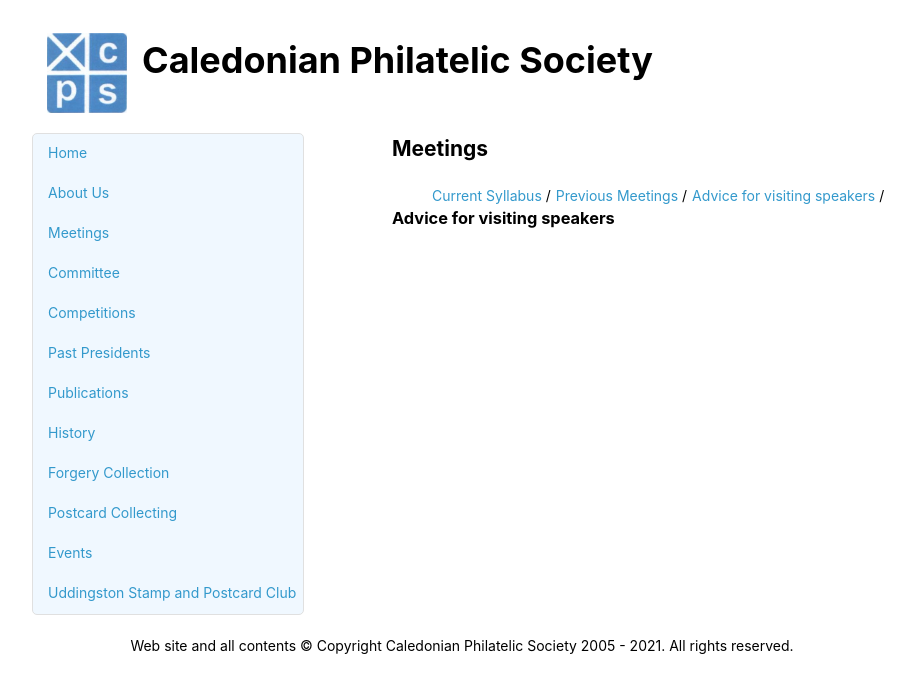
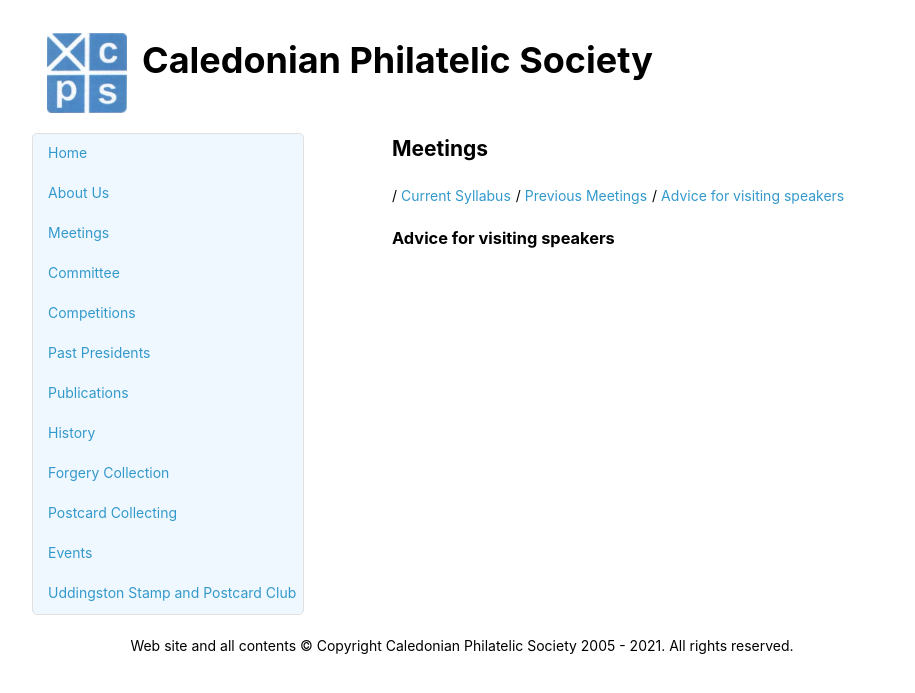
Before and after one commit to astalker/caledonian-stamps, a Jekyll site: the page built from advice-for-visiting-speakers.md, in a window 1280 px wide. Shown: the top 693 px of the page, without its empty margins (178-1093 px from the left). Built offline with Jekyll 4.4.1, drawn with Linux system fonts in a browser that asks for light colours; our own code applies the rules of GitHub Pages for plain Markdown files.

Commit message:
Menu style fixes

```diff
--- a/stylesheets/styles.css
+++ b/stylesheets/styles.css
@@ -166,13 +166,24 @@ body {
     width:80px;
   }
 
+  .submenu {
+    padding:0;
+  }
+
+  .submenu:after {
+    content: "";
+    display: table;
+    clear: both;
+  }
+
   .submenu li {
     float:left; margin-right: 5px;list-style: none;
   }
 
-  .submenu li:after {
+  .submenu li:before {
      content: " / ";
   }
+
 
   /* @media print, screen and (max-width: 960px) {
 
```
Also changed, not shown: events.md (+1 -1 lines).
